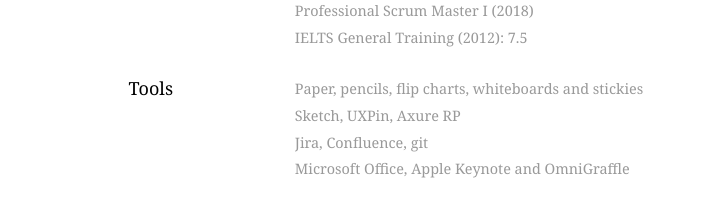
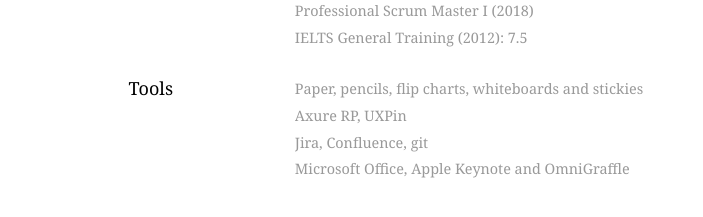
Before and after one commit to ma6/ma6.github.io, a Jekyll site: the page built from _pages/index.md, in a window 1280 px wide and 900 px high, scrolled down 5178 px. Shown: the part 650-867 px from the top of the window, without its empty margins (198-901 px from the left). Built offline with Jekyll 4.4.1, drawn with Linux system fonts in a browser that asks for light colours; some web fonts are replaced; comment, search, counter and statistics services are not loaded.

Commit message:
Update Skills

```diff
--- a/_data/skills.yml
+++ b/_data/skills.yml
@@ -27,6 +27,6 @@
 - skill-headline: Tools
   skills:
     - skill: Paper, pencils, flip charts, whiteboards and stickies
-    - skill: Sketch, UXPin, Axure RP
+    - skill: Axure RP, UXPin
     - skill: Jira, Confluence, git
     - skill: Microsoft Office, Apple Keynote and OmniGraffle
```
